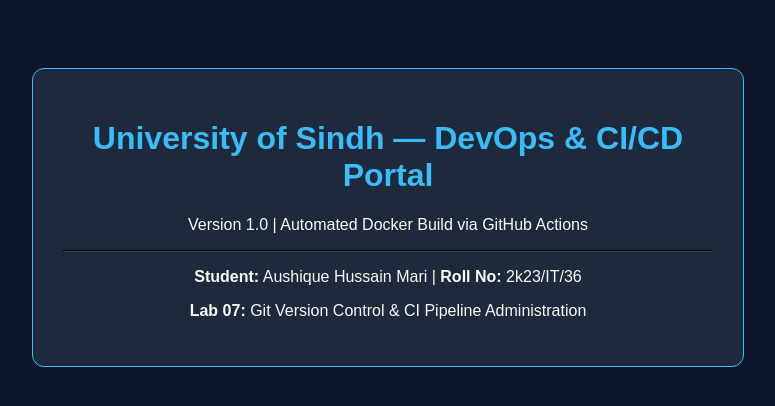
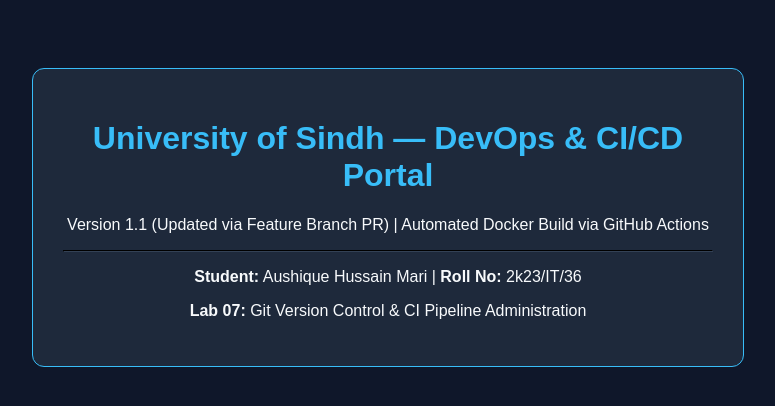
Before and after one commit to Ashii000/systems-network-admin-lab, a plain HTML site: page app/index.html in a window 1280 px wide. Shown: the whole page, without its empty margins (252-1027 px from the left). Drawn offline with Linux system fonts and the light colour scheme.

Commit message:
feat: update portal version to 1.1 on feature branch

```diff
--- a/app/index.html
+++ b/app/index.html
@@ -12,7 +12,7 @@
 <body>
     <div class="card">
         <h1>University of Sindh — DevOps &amp; CI/CD Portal</h1>
-        <p>Version 1.0 | Automated Docker Build via GitHub Actions</p>
+        <p>Version 1.1 (Updated via Feature Branch PR) | Automated Docker Build via GitHub Actions</p>
         <hr style="border-color:#334155;">
         <p><strong>Student:</strong> Aushique Hussain Mari | <strong>Roll No:</strong> 2k23/IT/36</p>
         <p><strong>Lab 07:</strong> Git Version Control &amp; CI Pipeline Administration</p>
```
